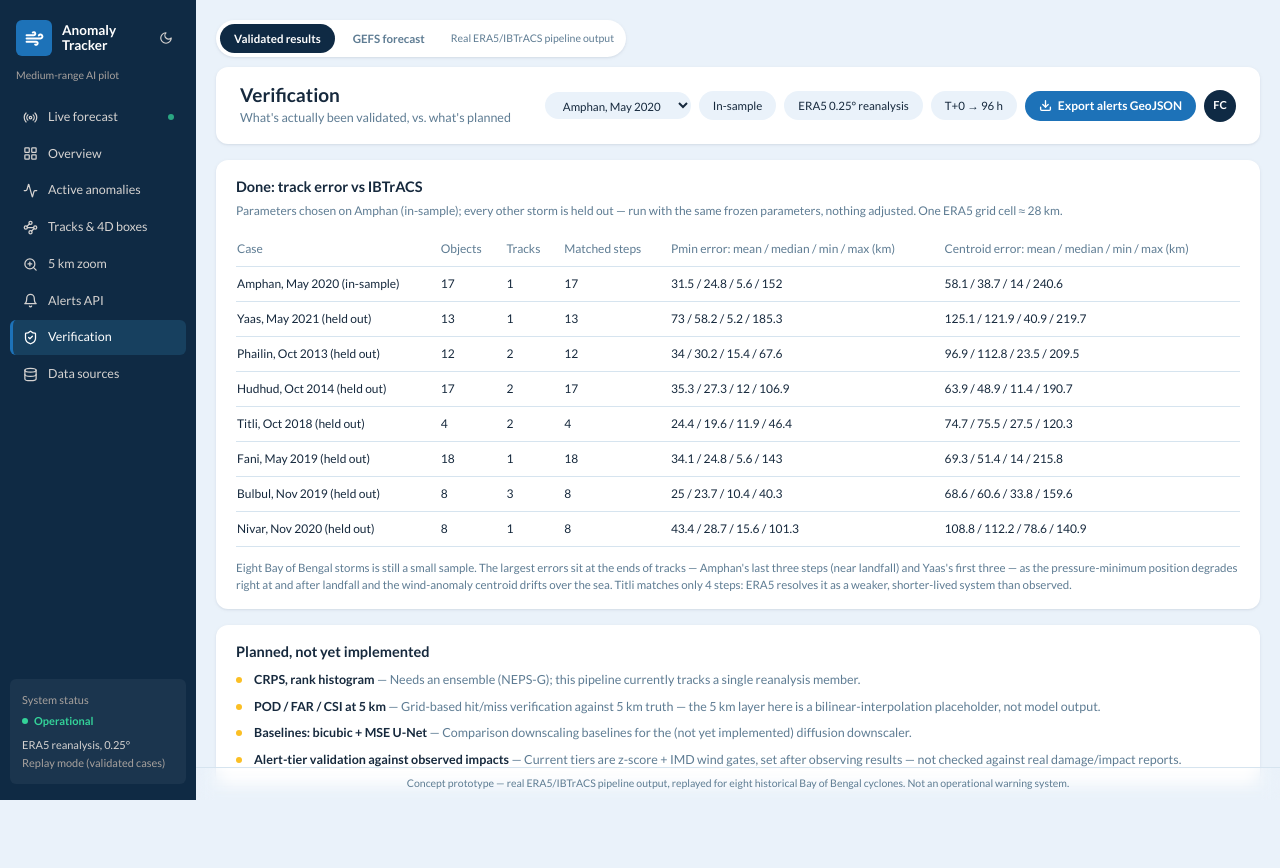
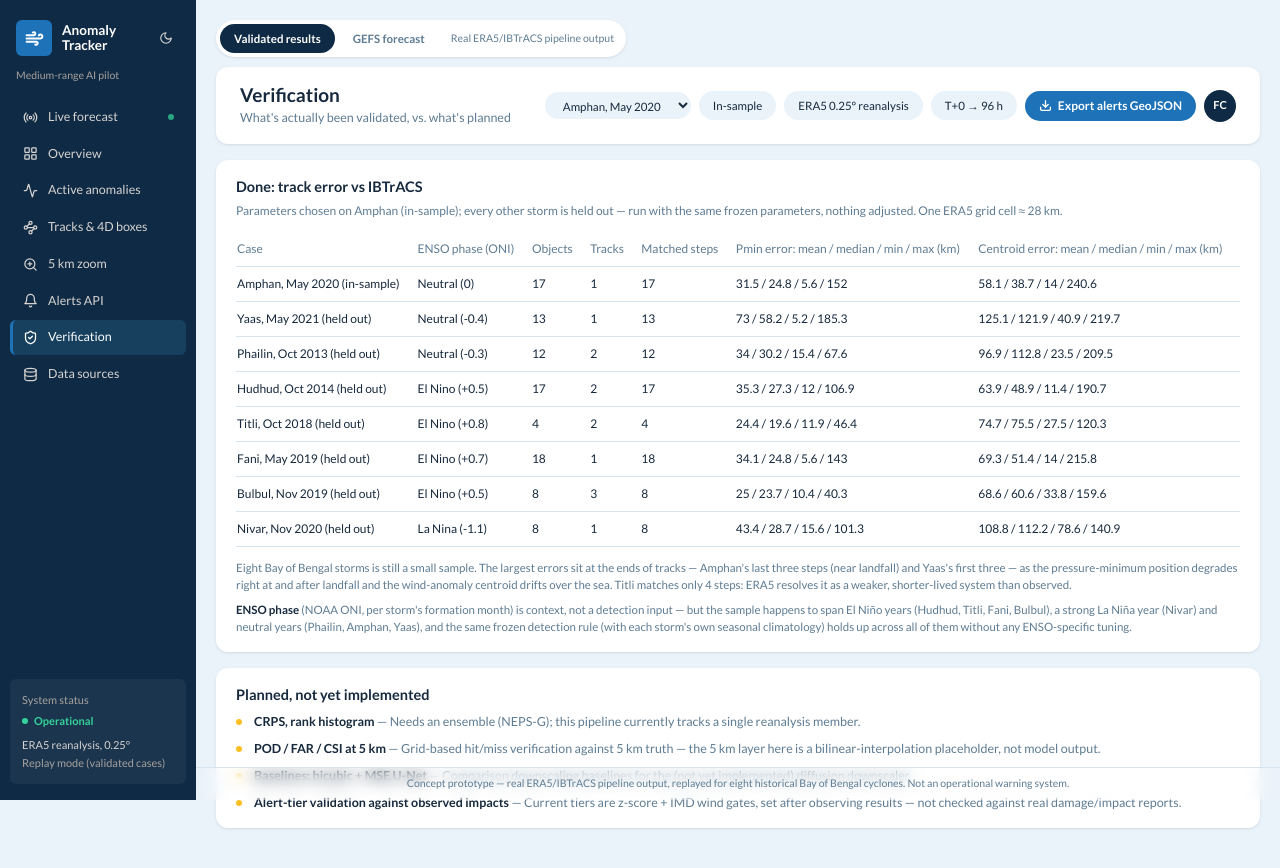
Before and after one commit to Rushithaborra/sih-weather-tracker, a React (Vite) app in the folder dashboard-ui/: page /#/verification in a window 1280 px wide. Shown: the top 868 px of the page. Before the commit the page ends 842 px from the top, so only its background shows below. Built offline with nearby package versions, Linux system fonts and the light colour scheme.

Commit message:
Add real NOAA ONI/ENSO phase context per storm (Overview, Verification, README)

```diff
--- /dev/null
+++ b/dashboard-ui/src/data/enso.js
@@ -0,0 +1,15 @@
+// Real NOAA CPC Oceanic Nino Index (ONI) values for each case's formation/peak month --
+// https://www.cpc.ncep.noaa.gov/products/analysis_monitoring/enso/oni/v6/
+// ONI is a 3-month running mean of Nino 3.4 SST anomaly (deg C). Standard NOAA thresholds:
+// El Nino >= +0.5, La Nina <= -0.5, Neutral in between. This is context only -- the
+// detection/tracking pipeline does not condition on ENSO phase (see the roadmap note).
+export const ENSO = {
+  amphan: { season: 'AMJ 2020', oni: 0.0, phase: 'Neutral' },
+  yaas: { season: 'AMJ 2021', oni: -0.4, phase: 'Neutral (weak La Nina fading)' },
+  phailin: { season: 'ASO 2013', oni: -0.3, phase: 'Neutral' },
+  hudhud: { season: 'SON 2014', oni: 0.5, phase: 'El Nino (borderline weak)' },
+  titli: { season: 'SON 2018', oni: 0.8, phase: 'El Nino (weak-moderate)' },
+  fani: { season: 'AMJ 2019', oni: 0.7, phase: 'El Nino (weak)' },
+  bulbul: { season: 'SON 2019', oni: 0.5, phase: 'El Nino (weak)' },
+  nivar: { season: 'OND 2020', oni: -1.1, phase: 'La Nina (moderate-strong)' },
+}
--- a/dashboard-ui/src/pages/Overview.jsx
+++ b/dashboard-ui/src/pages/Overview.jsx
@@ -6,6 +6,7 @@ import GnnSphereConcept from '../components/GnnSphereConcept'
 import { useCase } from '../context/CaseContext'
 import { PIPELINE_META, CASES } from '../data/cases'
 import { GEFS_META, GEFS_SUMMARY } from '../data/gefsEnsemble'
+import { ENSO } from '../data/enso'
 
 export default function Overview() {
   const { mode, data } = useCase()
@@ -78,6 +79,18 @@ export default function Overview() {
             <Stat label="Median track error" value={`${data.validation.pmin.medianKm.toFixed(1)} km`} />
             <Stat label="Peak wind (ERA5)" value={`${data.peak.maxWs.toFixed(1)} m/s`} />
           </div>
+          {ENSO[data.id] && (
+            <div className="mt-3 pt-3 border-t border-line">
+              <div className="flex items-center justify-between">
+                <span className="text-[11px] text-muted">ENSO phase at formation (NOAA ONI, {ENSO[data.id].season})</span>
+                <span className="text-[11px] font-bold text-brand">{ENSO[data.id].oni > 0 ? '+' : ''}{ENSO[data.id].oni}</span>
+              </div>
+              <div className="text-[12px] font-semibold text-ink mt-0.5">{ENSO[data.id].phase}</div>
+              <div className="text-[10.5px] text-muted mt-1 leading-snug">
+                Context only — the detection/climatology pipeline does not condition on ENSO phase.
+              </div>
+            </div>
+          )}
         </div>
       </div>
       <div className="bg-card rounded-card px-5 py-4">
@@ -89,6 +102,9 @@ export default function Overview() {
           <li>GNN tracker on an icosahedral mesh per ensemble member — probabilistic 4D tracked boxes. Designed, not implemented.</li>
           <li>Conditional diffusion downscaler with a physics-informed loss — probabilistic ~5 km exceedance maps. Designed, not implemented.</li>
           <li>5 km truth data for training the downscaler (scarce for India — the main open risk).</li>
+          <li>ENSO-conditioned climatology — our 8 cases already span El Niño, La Niña and neutral years
+            (see the ENSO panel alongside), but splitting the ~115-sample-per-hour climatology further
+            by ENSO phase would leave too few samples per bucket to be reliable; needs more years of data first.</li>
         </ol>
         <div className="pt-3 border-t border-line">
           <h4 className="font-semibold text-ink text-[12.5px] mb-2">Stage 1 · GNN on a sphere</h4>
--- a/dashboard-ui/src/pages/Verification.jsx
+++ b/dashboard-ui/src/pages/Verification.jsx
@@ -1,6 +1,7 @@
 import React from 'react'
 import TopBar from '../components/TopBar'
 import { CASES } from '../data/cases'
+import { ENSO } from '../data/enso'
 import { useCase } from '../context/CaseContext'
 
 export default function Verification() {
@@ -22,7 +23,7 @@ export default function Verification() {
         <table className="w-full text-[12px]">
           <thead>
             <tr className="text-left text-muted border-b border-line">
-              {['Case', 'Objects', 'Tracks', 'Matched steps', 'Pmin error: mean / median / min / max (km)', 'Centroid error: mean / median / min / max (km)'].map((h) => (
+              {['Case', 'ENSO phase (ONI)', 'Objects', 'Tracks', 'Matched steps', 'Pmin error: mean / median / min / max (km)', 'Centroid error: mean / median / min / max (km)'].map((h) => (
                 <th key={h} className="py-2 pr-4 font-medium">{h}</th>
               ))}
             </tr>
@@ -31,6 +32,9 @@ export default function Verification() {
             {Object.values(CASES).map((c) => (
               <tr key={c.id} className="border-b border-line">
                 <td className="py-2 pr-4 text-ink font-medium">{c.label} {c.role === 'in-sample' ? '(in-sample)' : '(held out)'}</td>
+                <td className="py-2 pr-4 text-ink whitespace-nowrap">
+                  {ENSO[c.id] ? `${ENSO[c.id].phase.split(' (')[0]} (${ENSO[c.id].oni > 0 ? '+' : ''}${ENSO[c.id].oni})` : '—'}
+                </td>
                 <td className="py-2 pr-4 text-ink">{c.track.length}</td>
                 <td className="py-2 pr-4 text-ink">{c.validation.nTracks ?? 1}</td>
                 <td className="py-2 pr-4 text-ink">{c.validation.matchedSteps}</td>
@@ -49,6 +53,13 @@ export default function Verification() {
           Amphan's last three steps (near landfall) and Yaas's first three — as the pressure-minimum position
           degrades right at and after landfall and the wind-anomaly centroid drifts over the sea. Titli matches
           only 4 steps: ERA5 resolves it as a weaker, shorter-lived system than observed.
+        </p>
+        <p className="text-[11.5px] text-muted mt-2">
+          <span className="font-semibold text-ink">ENSO phase</span> (NOAA ONI, per storm's formation month) is
+          context, not a detection input — but the sample happens to span El Niño years (Hudhud, Titli, Fani,
+          Bulbul), a strong La Niña year (Nivar) and neutral years (Phailin, Amphan, Yaas), and the same frozen
+          detection rule (with each storm's own seasonal climatology) holds up across all of them without any
+          ENSO-specific tuning.
         </p>
       </div>
 
```
Also changed, not shown: 1 other file (tests, documents, lock files or other folders).
